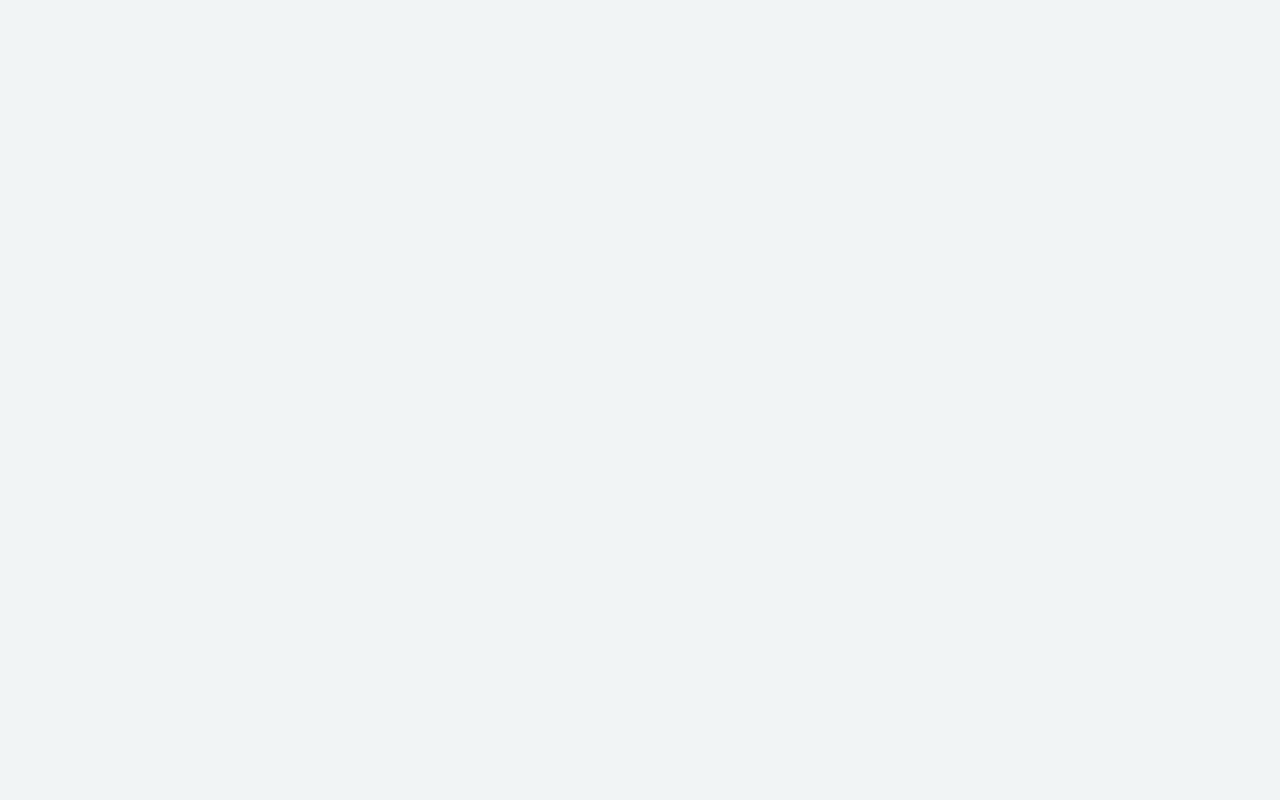
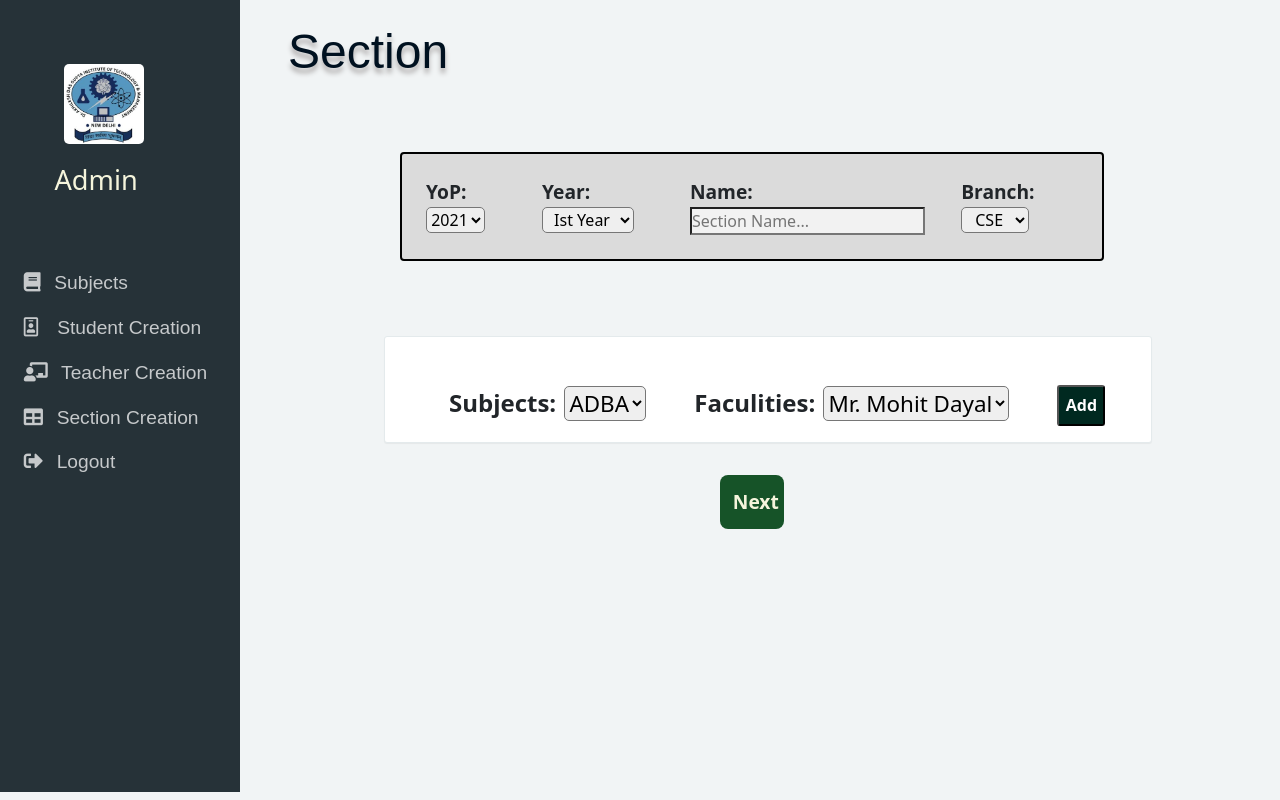
Before and after one commit to GauravKr0715/minor-project, a React (Create React App) app in the folder client/: page /SectionCreate in a window 1280 px wide. Built offline with nearby package versions, Linux system fonts and the light colour scheme; a web font is replaced by a local one.

Commit message:
SectionCreate page done

```diff
--- a/client/src/App.js
+++ b/client/src/App.js
@@ -3,15 +3,17 @@ import React from 'react'
 // import ReactDOM from 'react-dom'
 import Slide from "./components/Slide"
 import Landingpage from "./components/Students/Landingpage/Landingpage"
-import StudentLogin from './components/login/S_Login';
-import FacultyLogin from './components/login/F_Login';
-import AdminLogin from './components/login/A_Login';
+import StudentLogin from './components/Login/S_Login';
+import FacultyLogin from './components/Login/F_Login';
+import AdminLogin from './components/Login/A_Login';
 import Assignments from "./components/Students/Assignments/Assignments"
 import Myattendence from "./components/Students/Myattendence/Myattendence"
 import Myprofile from "./components/Students/Myprofile/Myprofile"
 import Timetable from "./components/Students/Timetable/Timetable"
 import Notes from "./components/Students/Notes/Notes"
 import Queries from "./components/Students/Queries/chatBody/ChatBody"
+import SectionCreate from './components/Admin/Section/SectionCreate';
+import SectionTable from './components/Admin/Section/SectionTable';
 
 import { BrowserRouter as Router, Switch, Route } from "react-router-dom"
 
@@ -31,7 +33,7 @@ function App() {
         <Switch>
 
           <Route path="/" exact component={Slide} />
-          <Route path="/Landingpage" exact component={Landingpage} />
+          <Route path="/SLandingpage" exact component={Landingpage} />
           <Route path="/StudentLogin" component={StudentLogin} />
           <Route path="/FacultyLogin" component={FacultyLogin} />
           <Route path="/AdminLogin" component={AdminLogin} />
@@ -41,6 +43,8 @@ function App() {
           <Route path="/Assignments" component={Assignments} />
           <Route path="/Notes" component={Notes} />
           <Route path="/Queries" component={Queries} />
+          <Route path="/SectionCreate" component={SectionCreate}/>
+          <Route path="/SectionTable" component={SectionTable}/>
 
 
         </Switch>
--- /dev/null
+++ b/client/src/components/Admin/Section/Dynamic.js
@@ -0,0 +1,68 @@
+import React, { useState } from "react";
+import "./SectionCreate.css"
+
+function Dynamic() {
+  const [inputList, setInputList] = useState([{  Subjects: "ADBA", Faculities: "Mr. Mohit Dayal"  }]);
+
+  // handle input change
+  const handleInputChange = (e, index) => {
+    const { name, value } = e.target;
+    const list = [...inputList];
+    list[index][name] = value;
+    setInputList(list);
+  };
+
+  // handle click event of the Remove button
+  const handleRemoveClick = index => {
+    const list = [...inputList];
+    list.splice(index, 1);
+    setInputList(list);
+  };
+
+  // handle click event of the Add button
+  const handleAddClick = () => {
+    setInputList([...inputList, { Subjects: "", Faculities: "" }]);
+  };
+
+  return (
+    <div >
+
+      {inputList.map((x, i) => {
+        return (
+          <div className="boxs">
+          <div>
+          <label htmlFor="Subjects">Subjects: </label>
+                  <select className="sel">
+            <option>
+
+              {x.Subjects}
+
+            </option>
+            </select>
+              </div>
+            <div>
+            <label htmlFor="Faculites">Faculities: </label>
+            <select  className="sel">
+            <option>
+
+              {x.Faculities}
+
+              </option>
+
+            </select>
+            </div>
+            <div className="btn-box">
+              {inputList.length !== 1 && <button
+                className="mr10"
+                onClick={() => handleRemoveClick(i)}>Remove</button>}
+              {inputList.length - 1 === i && <button className="add" onClick={handleAddClick}>Add</button>}
+            </div>
+          </div>
+        );
+      })}
+
+    </div>
+  );
+}
+
+export default Dynamic;
--- /dev/null
+++ b/client/src/components/Admin/Section/SectionCreate.css
@@ -0,0 +1,102 @@
+
+
+
+.sec p{
+    color:rgb(0, 17, 32);
+    margin-left: 18rem;
+    margin-top: 1rem;
+    font-size: 3rem;
+    font-family: sans-serif;
+    text-shadow: 0px 5px 5px rgb(172, 169, 169);
+}
+
+.option{
+    margin-left: 25rem;
+    display: flex;
+    flex-direction: row;
+    margin-bottom: 4.7rem;
+    margin-top: 4rem;
+    border: 2px solid black;
+    width: 55%;
+    padding: 1.5rem;
+    border-radius: 4px;
+    background-color:rgb(219, 219, 219);
+
+}
+
+.one,.two,.three{
+    margin-right: 2rem;
+}
+select{
+    border-radius: 5px;
+    text-align: center;
+}
+
+label{
+    margin-right: 0.5rem;
+    font-weight: bold;
+    font-size: 1.2rem;
+}
+
+.sel{
+    margin-right: 3rem;
+    font-size: 1.4rem;
+}
+
+.boxs label{
+    font-size: 1.5rem;
+}
+
+.boxs{
+   margin-left: 3rem;
+    margin-top: 2rem;
+    display: flex;
+    flex-direction: row;
+    padding: 1rem;
+}
+
+.add{
+    padding: 0.4rem;
+    border-radius: 3px;
+    background-color: rgb(0, 41, 32);
+    color: white;
+    font-weight: bold;
+}
+.mr10{
+    padding: 0.4rem;
+    border-radius: 3px;
+    background-color: rgba(243, 27, 27, 0.911);
+    color: white;
+    font-weight: bold;
+}
+
+.nextone{
+    margin-left: 45rem;
+    margin-top: 2rem;
+   width: 5%;
+   text-align: center;
+   padding: 0.8rem;
+    border-radius: 8px;
+    font-size: 1.2rem;
+    background-color: rgba(0, 68, 20, 0.911);
+    color: white;
+    font-weight: bold;
+}
+
+.nextone:hover ,.add:hover,.mr10:hover{
+    opacity: 0.7;
+    background-color: rgb(75, 4, 15);
+}
+
+.btn-box .mr10{
+    margin-right: 1rem;
+}
+
+.dyn{
+    background-color: white;
+    margin-left: 24rem;
+    width: 60%;
+    box-shadow: 0 1px 1px rgb(0 0 0 / 5%);
+    border: 1px solid #e4eaec;
+    border-radius: 3px;
+}
--- /dev/null
+++ b/client/src/components/Admin/Section/SectionCreate.js
@@ -0,0 +1,89 @@
+import React from 'react'
+import { Link } from 'react-router-dom';
+import Sideview from '../sideview'
+import Dynamic from './Dynamic';
+import "./SectionCreate.css"
+
+function SectionCreate() {
+    let minOffset = 0, maxOffset = 10;
+    let thisYear = (new Date()).getFullYear();
+    let allYears = [];
+    for(let x = 0; x <= maxOffset; x++) {
+        allYears.push(thisYear + x)
+    }
+
+    const yearList = allYears.map((x) => {return(<option key={x}>{x}</option>)});
+    return (
+        <div>
+            <Sideview/>
+
+            <div className="sec">
+            <p>Section</p>
+
+            </div>
+
+            <div className="option">
+
+            <div className="one">
+            <label htmlFor="YOP">YoP:  </label>
+            <select>
+                {yearList}
+            </select>
+            </div>
+
+            <div className="two">
+                <label htmlFor="year">Year:  </label>
+                <select>
+                   <option value = "Ist Year"> Ist Year
+                     </option>
+                   <option value = "IInd Year"> IInd Year
+                     </option>
+                   <option value = "IIIrd Year"> IIIrd Year
+                     </option>
+                   <option value = "IVth Year"> IVth Year
+                     </option>
+                </select>
+            </div>
+
+
+            <div className="three">
+            <label htmlFor="Name">Name:  </label>
+            <input type="text" placeholder="Section Name..." />
+            </div>
+
+            <div className="four">
+            <label htmlFor="Branch">Branch: </label>
+            <select>
+                   <option value = "CSE"> CSE
+                     </option>
+                   <option value = "IT">  IT
+                     </option>
+                   <option value = "ECE"> ECE
+                     </option>
+                   <option value = "EEE"> EEE
+                     </option>
+                     <option value = "MECH"> MECH
+                     </option>
+                     <option value = "CIVIL"> CIVIL
+                     </option>
+                     <option value = "BBA"> BBA
+                     </option>
+                     <option value = "MBA"> MBA
+                     </option>
+                </select>
+            </div>
+            </div>
+
+            <div className="dyn">
+
+                <Dynamic/>
+
+            </div>
+
+            <div className="nextone"><Link to="/SectionTable" style={{textDecoration:"none",color:"beige"}} >Next</Link></div>
+
+        </div>
+    )
+}
+
+export default SectionCreate
--- /dev/null
+++ b/client/src/components/Admin/Section/SectionTable.js
@@ -0,0 +1,11 @@
+import React from 'react'
+
+function SectionTable() {
+    return (
+        <div>
+
+        </div>
+    )
+}
+
+export default SectionTable
--- /dev/null
+++ b/client/src/components/Admin/sideview.js
@@ -0,0 +1,44 @@
+import React from 'react'
+import "../Students/Landingpage/Landingpage.css"
+import { Link } from "react-router-dom";
+import logo from "../../assets/image/logo.jpg";
+
+
+function Sideview() {
+
+
+    return (
+        <div>
+        <div className="container">{
+
+         <div className="nav">
+            <div>
+          <Link to="/ALandingpage">  <img src={logo} alt="" className="img"/></Link>
+            <p>Admin</p>
+            </div>
+
+            <div className="Opt1">
+            <ul style={{listStyleType:"none"}}>
+               <Link to="/Subjects"  style={{textDecoration:"none",color:"beige"}}> <li><div className="icon"> <i class="fas fa-book"></i></div>&nbsp;  Subjects</li></Link>
+               <Link  to="/StudentC" style={{textDecoration:"none",color:"beige"}} > <li><div className="icon"><i className="far fa-id-badge"></i></div> &nbsp; Student Creation</li></Link>
+               <Link to="/TeacherC" style={{textDecoration:"none",color:"beige"}}> <li><div className="icon"><i class="fas fa-chalkboard-teacher"></i></div>&nbsp;  Teacher Creation</li></Link>
+
+
+               <Link to="/SectionC" style={{textDecoration:"none",color:"beige"}}>  <li ><div className="icon"><i className="fas fa-table"></i></div> &nbsp;Section Creation</li></Link>
+
+               <Link to="/logout" style={{textDecoration:"none",color:"beige" ,fontSize:3}}>  <li><div className="icon"><i className="fas fa-sign-out-alt"></i></div>&nbsp;  Logout</li></Link>
+
+
+            </ul>
+        </div>
+         </div>
+
+
+
+        }
+         </div>
+         </div>
+    )
+}
+
+export default Sideview
```
